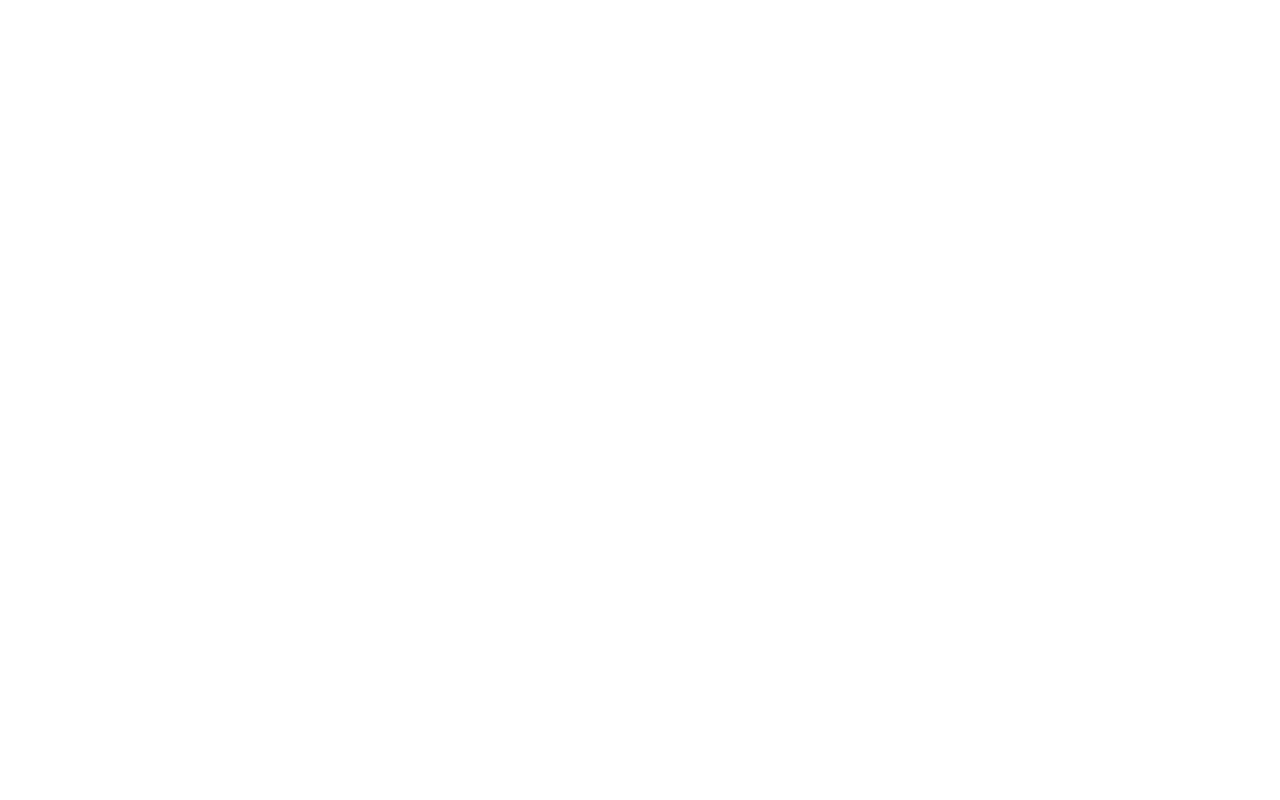
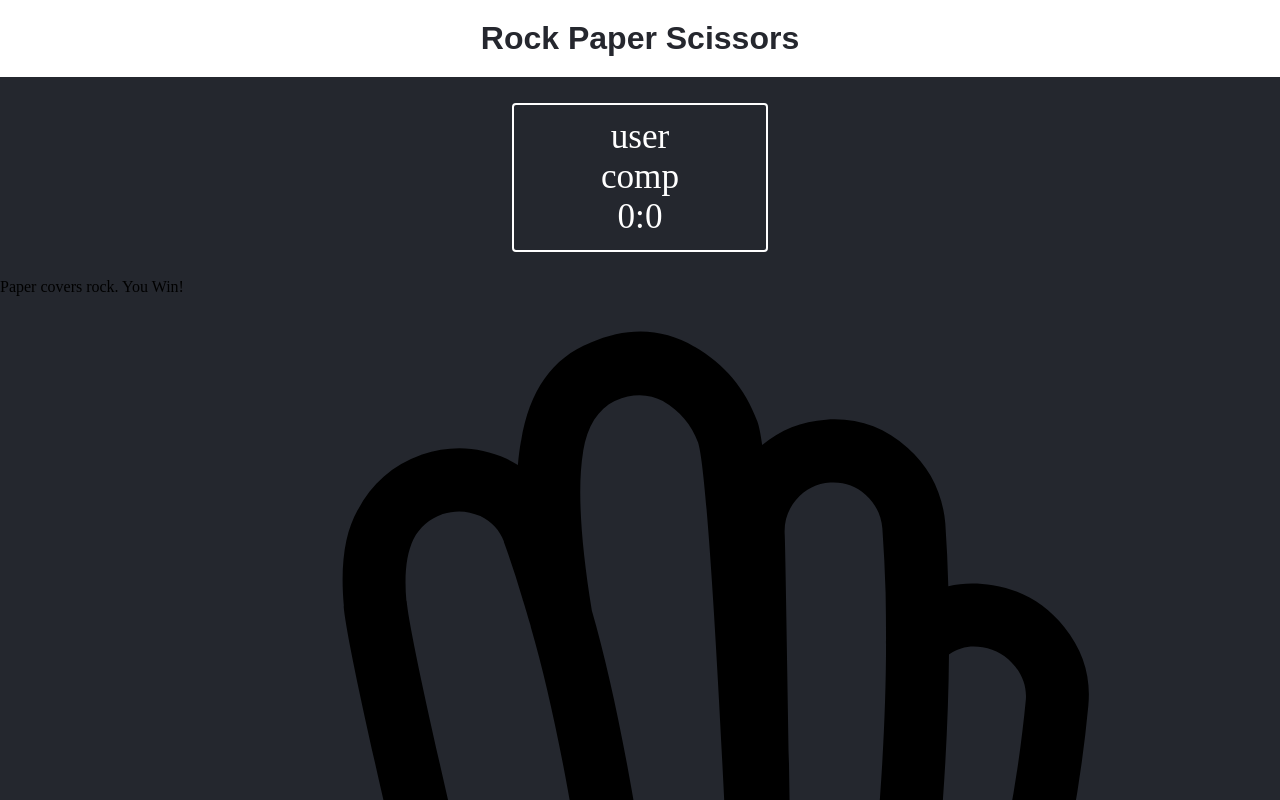
Before and after one commit to borjasolerme/Rock-paper-scissors-game, a plain HTML site: page index.html in a window 1280 px wide. Shown: the top 800 px of the page. Drawn offline with Linux system fonts and the light colour scheme.

Commit message:
Index.hmtl: Finished HTML Structure

```diff
--- a/index.html
+++ b/index.html
@@ -5,6 +5,28 @@
     <meta name="viewport" content="width=device-width, initial-scale=1.0" />
     <meta http-equiv="X-UA-Compatible" content="ie=edge" />
     <title>Rock Paper Scissors Game</title>
+
+    <!-- LINKS-->
+    <link rel="stylesheet" href="styles.css" />
   </head>
-  <body></body>
+  <body>
+    <!-- HEADER -->
+    <header><h1>Rock Paper Scissors</h1></header>
+    <!-- SCORE BOARD -->
+    <div class="score-board">
+      <div id="user-label" class="badge">user</div>
+      <div id="computer-label" class="badge">comp</div>
+      <span id="user-score">0</span>:<span id="computer -score">0</span>
+    </div>
+    <!-- MESSAGE GAME RESULT -->
+    <div class="result"><P>Paper covers rock. You Win!</P></div>
+    <!-- CHOICES GAME -->
+    <div class="choices">
+      <div class="choice" id="paper"><img src="images/noun_wave.svg" alt="" /></div>
+      <div class="choice" id="rock"><img src="images/noun_Fist.svg" alt="" /></div>
+      <div class="choice" id="scissors"><img src="images/noun_Scissors.svg" alt="" /></div>
+    </div>
+    <!-- ACTION MESSAGE -->
+    <p class="action-message">Make your move</p>
+  </body>
 </html>
--- a/styles.css
+++ b/styles.css
@@ -0,0 +1,31 @@
+* {
+  margin: 0;
+  padding: 0;
+  box-sizing: border-box;
+}
+
+body {
+  background-color: #24272e;
+}
+
+header {
+  background: white;
+  padding: 20px;
+}
+
+header > h1 {
+  color: #25272e;
+  text-align: center;
+  font-family: Arial, Helvetica, sans-serif;
+}
+
+.score-board {
+  border: 2px solid white;
+  border-radius: 4px;
+  color: white;
+  margin: 2% auto;
+  width: 20%;
+  text-align: center;
+  font-size: 2.2rem;
+  padding: 1% 1%;
+}
```
Also changed, not shown: images/noun_Fist.svg (added), images/noun_Scissors.svg (added), images/noun_wave.svg (added), 1 other file.
